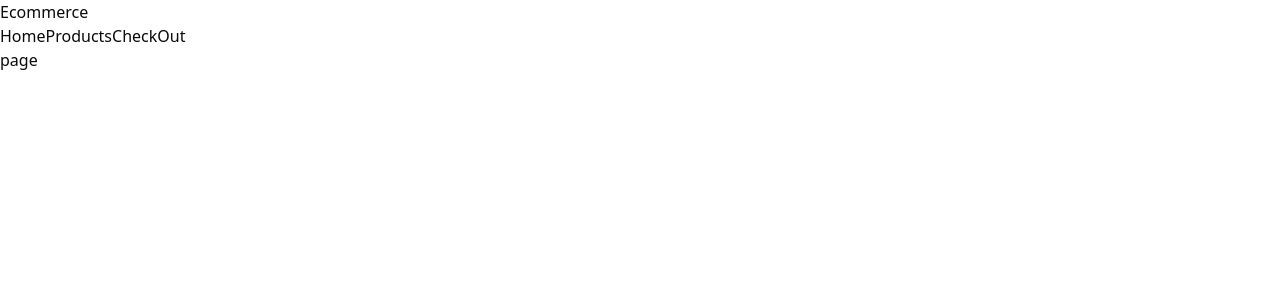
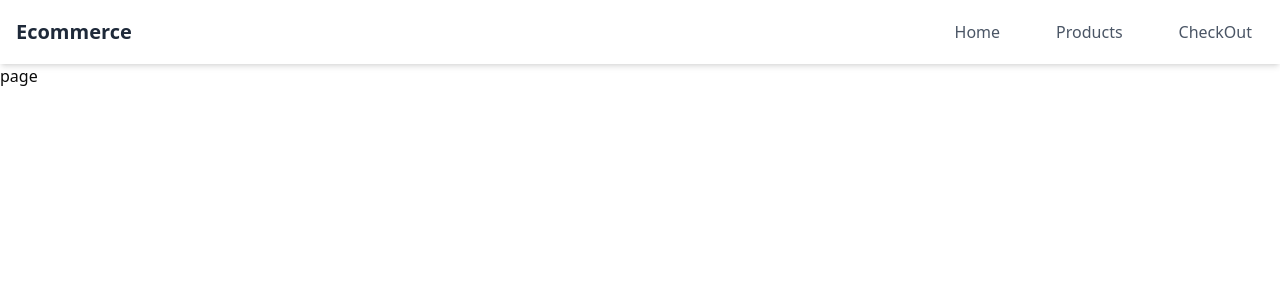
Before and after one commit to GopalYad/ecommerce, a Next.js app: page /checkout in a window 1280 px wide. Shown: the top 300 px of the page. Built offline with nearby package versions, Linux system fonts and the light colour scheme.

Commit message:
feat: enhance Navbar styling and structure; add Tailwind CSS configuration

```diff
--- a/app/layout.tsx
+++ b/app/layout.tsx
@@ -26,7 +26,10 @@ export default function RootLayout({
   return (
     <html lang="en">
       <body className={`${geistSans.variable} ${geistMono.variable}`}>
-        <Navbar/>
+
+       <div>
+         <Navbar/>
+       </div>
         <main>
 
         {children}
--- a/components/Navbar.tsx
+++ b/components/Navbar.tsx
@@ -2,16 +2,27 @@ import Link from "next/link"
 
 const Navbar = () => {
   return (
-    <nav>
-        <div>
-            <Link href={'/'}>Ecommerce</Link>
+    <nav className="bg-white shadow-md">
+      <div className="max-w-7xl mx-auto px-4">
+        <div className="flex justify-between items-center h-16">
+          <div className="flex-shrink-0">
+            <Link href={'/'} className="text-xl font-bold text-gray-800 hover:text-gray-600">
+              Ecommerce
+            </Link>
+          </div>
+          <div className="flex space-x-8">
+            <Link href={'/'} className="text-gray-600 hover:text-gray-900 px-3 py-2 rounded-md">
+              Home
+            </Link>
+            <Link href={'/products'} className="text-gray-600 hover:text-gray-900 px-3 py-2 rounded-md">
+              Products
+            </Link>
+            <Link href={'/checkout'} className="text-gray-600 hover:text-gray-900 px-3 py-2 rounded-md">
+              CheckOut
+            </Link>
+          </div>
         </div>
-        <div>
-        <Link href={'/'}>Home</Link>
-        <Link href={'/products'}>Products</Link>
-        <Link href={'/checkout'}>CheckOut</Link>
-
-        </div>
+      </div>
     </nav>
   )
 }
--- /dev/null
+++ b/tailwind.config.js
@@ -0,0 +1,12 @@
+/** @type {import('tailwindcss').Config} */
+module.exports = {
+  content: [
+    "./pages/**/*.{js,ts,jsx,tsx,mdx}",
+    "./components/**/*.{js,ts,jsx,tsx,mdx}",
+    "./app/**/*.{js,ts,jsx,tsx,mdx}",
+  ],
+  theme: {
+    extend: {},
+  },
+  plugins: [],
+}
```
